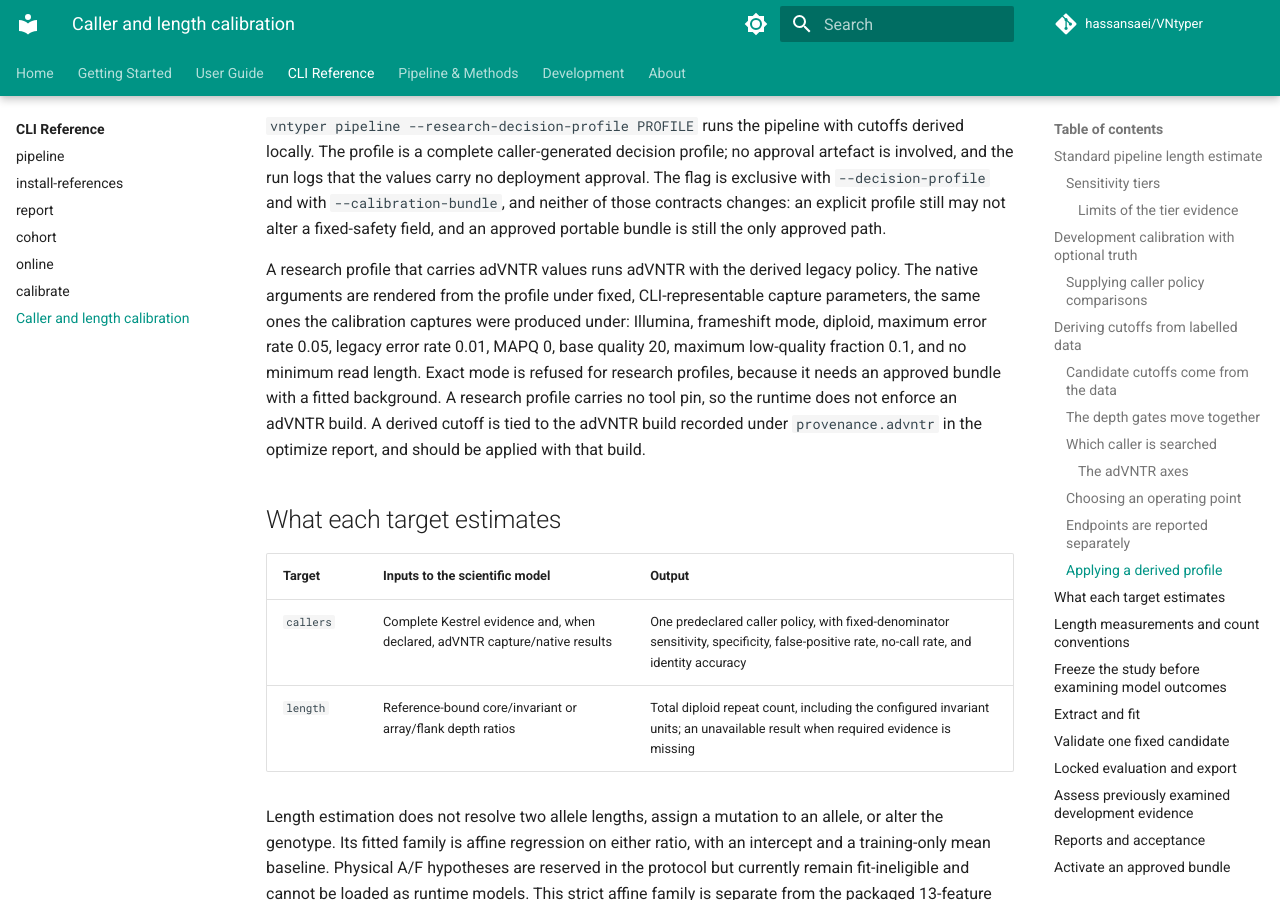
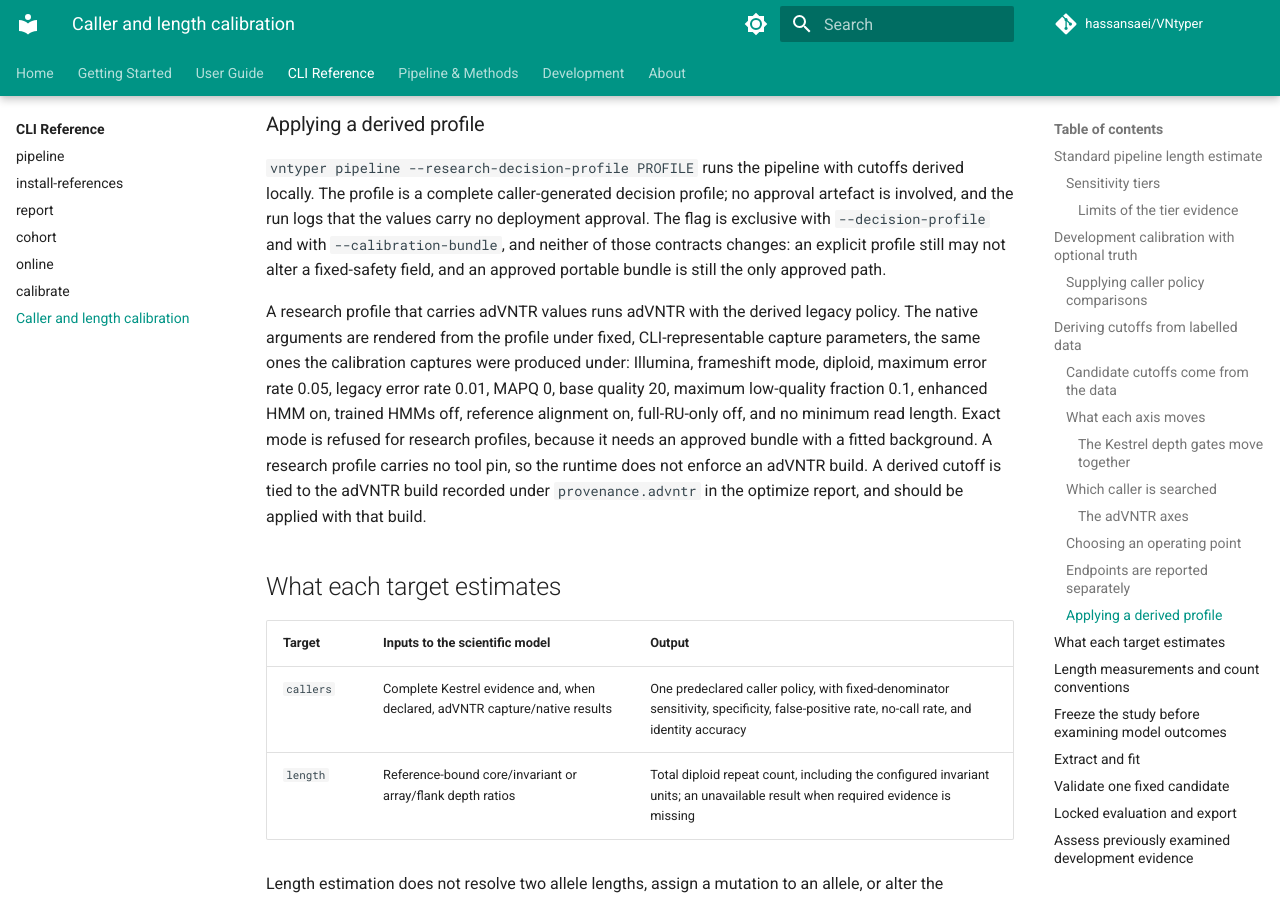
Before and after one commit to hassansaei/VNtyper, an MkDocs documentation site: the page built from docs/cli/calibration-targets.md, in a window 1280 px wide and 900 px high, scrolled down 9828 px. Built offline with MkDocs 1.6.1 and Material for MkDocs 9.7.7, drawn with Linux system fonts in a browser that asks for light colours; comment, search, counter and statistics services are not loaded; some of the changed text lies outside the part shown.

Commit message:
docs(calibration): give the axis table a caller-neutral heading
Refs #269

Co-Authored-By: Claude Opus 5.5 <noreply@anthropic.com>

```diff
--- a/docs/cli/calibration-targets.md
+++ b/docs/cli/calibration-targets.md
@@ -228,7 +228,7 @@ inside every outer fold from that fold's training samples (see
 `calibration_cutoff_grid.build_cutoff_grid` remains available for an explicitly declared
 grid. Declared values are a supplement to the derived breakpoints, not a replacement.
 
-### The depth gates move together
+### What each axis moves
 
 | Axis | Pointers moved | Endpoint it changes |
 | --- | --- | --- |
@@ -241,6 +241,8 @@ grid. Declared values are a supplement to the derived breakpoints, not a replace
 | `advntr_min_support` | adVNTR `calibrated_calling/minimum_read_support` | adVNTR detection (`read support >= value`) |
 
 The two adVNTR axes are described under [Which caller is searched](#which-caller-is-searched).
+
+#### The Kestrel depth gates move together
 
 Lowering the reporting floor on its own changes nothing. The ordered confidence table
 sends a score below the floor to `Negative`, labels a score inside the closed mid-band
@@ -420,7 +422,8 @@ A research profile that carries adVNTR values runs adVNTR with the derived legac
 The native arguments are rendered from the profile under fixed, CLI-representable capture
 parameters, the same ones the calibration captures were produced under: Illumina,
 frameshift mode, diploid, maximum error rate 0.05, legacy error rate 0.01, MAPQ 0, base
-quality 20, maximum low-quality fraction 0.1, and no minimum read length. Exact mode is
+quality 20, maximum low-quality fraction 0.1, enhanced HMM on, trained HMMs off,
+reference alignment on, full-RU-only off, and no minimum read length. Exact mode is
 refused for research profiles, because it needs an approved bundle with a fitted
 background. A research profile carries no tool pin, so the runtime does not enforce an
 adVNTR build. A derived cutoff is tied to the adVNTR build recorded under
```
